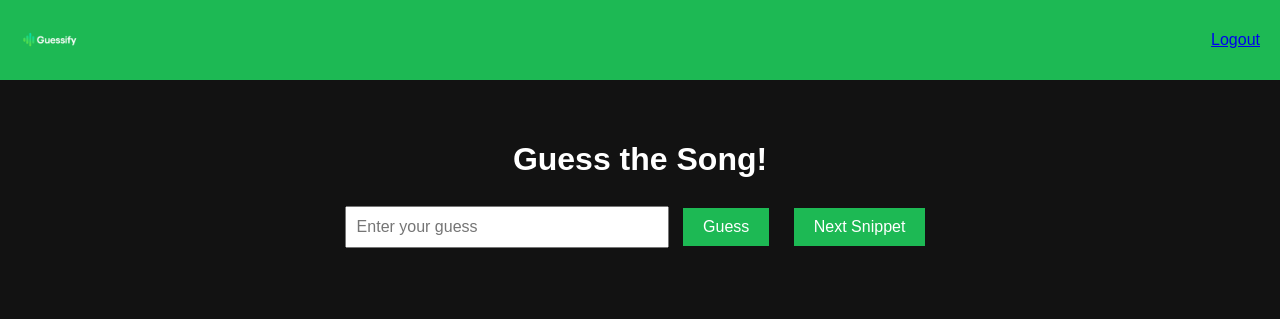
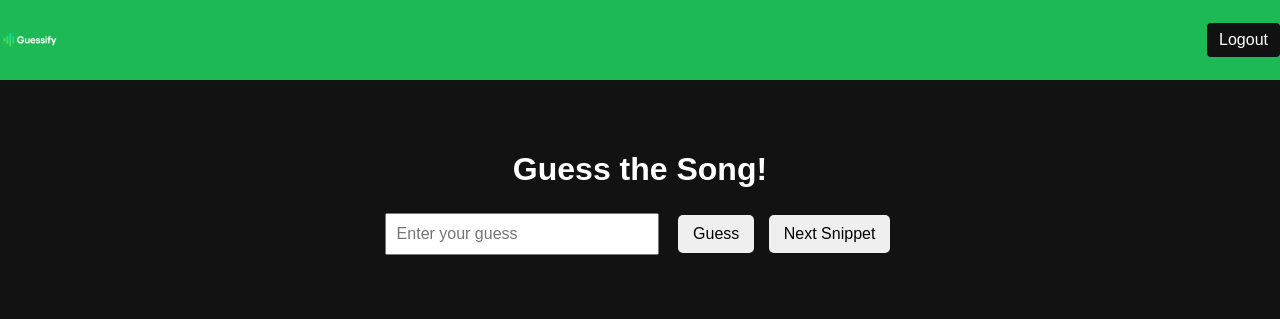
Before and after one commit to mkymac25/spordle, a Flask app: template templates/game.html in a window 1280 px wide. Shown: the top 319 px of the page. Run offline with Flask 3, Linux system fonts and the light colour scheme; the template is opened without the code that fills it, so the values that code supplies are empty; parts of the project's set-up code (start-up, migrations or seed data) failed here and were passed over.

Commit message:
Update style.css

```diff
--- a/static/style.css
+++ b/static/style.css
@@ -1,13 +1,16 @@
 body {
     font-family: Arial, sans-serif;
-    background: #121212;
-    color: #fff;
+    background-color: #121212;
+    color: white;
     margin: 0;
     padding: 0;
-    text-align: center;
+    display: flex;
+    flex-direction: column;
+    align-items: center;
 }
 
 header {
+    width: 100%;
     display: flex;
     justify-content: space-between;
     align-items: center;
@@ -19,36 +22,42 @@ header {
     height: 60px;
 }
 
-.logout {
-    color: #fff;
+.logout-btn {
+    color: white;
+    background-color: #111;
+    border: none;
+    padding: 8px 12px;
     text-decoration: none;
-    font-weight: bold;
+    border-radius: 4px;
 }
 
 main {
-    padding: 40px;
+    text-align: center;
+    margin-top: 50px;
 }
 
-h1, h2 {
-    margin-bottom: 20px;
+input#guess-input {
+    padding: 10px;
+    font-size: 16px;
+    width: 250px;
+    margin-right: 10px;
 }
 
-input[type=text] {
-    padding: 10px;
-    width: 300px;
+button {
+    padding: 10px 15px;
     font-size: 16px;
-}
-
-button, .btn {
-    padding: 10px 20px;
-    margin: 10px;
-    font-size: 16px;
-    background-color: #1db954;
+    margin: 5px;
     border: none;
-    color: white;
+    border-radius: 5px;
     cursor: pointer;
 }
 
-button:hover, .btn:hover {
-    background-color: #14833b;
+button:hover {
+    opacity: 0.9;
 }
+
+#feedback {
+    margin-top: 20px;
+    font-size: 18px;
+    min-height: 24px;
+}
```
